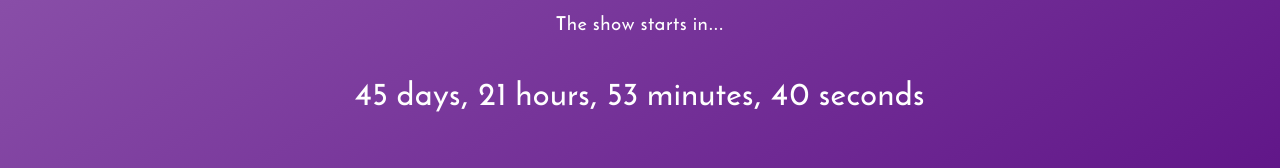
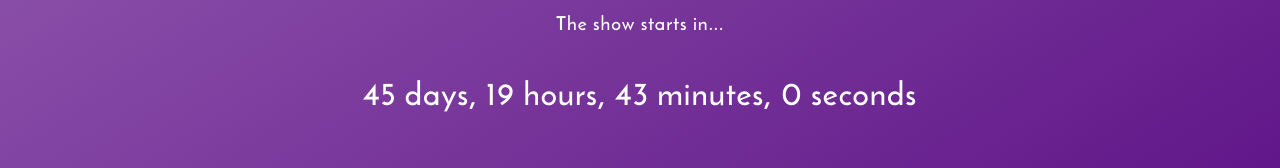
Before and after one commit to SaalikLok/diwali2017, a React (Create React App) app: page / in a window 1280 px wide. Shown: the part 417-585 px from the top of the page. Built offline with nearby package versions, Linux system fonts and the light colour scheme.

Commit message:
minor updates

```diff
--- a/src/FirstCountdown.js
+++ b/src/FirstCountdown.js
@@ -2,7 +2,7 @@ import React, {Component} from 'react';
 import moment from 'moment';
 import './style.css';
 
-const diwaliDate = '2017-11-10 19:10:10';
+const diwaliDate = '2017-11-10 17:00:30';
 const diwaliMoment = moment(diwaliDate, 'YYYY-MM-DD HH:mm:ss').unix();
 let currentMoment = moment().unix();
 
@@ -15,10 +15,10 @@ class FirstCountdown extends Component{
 		this.state = {
 			currentTime: moment().unix(),
 			diffTime: diwaliMoment - currentMoment,
-			diffDay: Math.round(diffTime/86400),
-			diffHour: Math.round((diffTime%86400)/3600),
-			diffMin: Math.round(((diffTime%86400)%3600)/60),
-			diffSec: Math.round(diffTime%60)
+			diffDay: (diffTime/86400),
+			diffHour: ((diffTime%86400)/3600),
+			diffMin: (((diffTime%86400)%3600)/60),
+			diffSec: (diffTime%60)
 		};
 		this.tick = this.tick.bind(this);
 	}
@@ -28,17 +28,15 @@ class FirstCountdown extends Component{
 		this.setState({
 			currentTime: moment().unix(),
 			diffTime: diwaliMoment - this.state.currentTime,
-			diffDay: Math.round(this.state.diffTime/86400),
-			diffSec: Math.round(this.state.diffTime%60)
+			diffDay: (this.state.diffTime/86400),
+			diffHour: ((this.state.diffTime%86400)/3600),
+			diffMin: (((this.state.diffTime%86400)%3600)/60),
+			diffSec: (this.state.diffTime%60)
 		});
 
-		if(this.state.diffMin === 0){
-				this.setState({diffHour: this.state.diffHour - 1});
-		}
-
-		if(this.state.diffSec === 0){
-				this.setState({diffMin: this.state.diffMin - 1});
-		}
+		/*if(this.state.diffSec === 0){
+			this.setState({diffMin: (((diffTime%86400)%3600)/60)});
+		}*/
 	}
 
 	componentDidMount(){
@@ -53,7 +51,7 @@ class FirstCountdown extends Component{
 		return(
 		<div>
       		<h3>The show starts in...</h3>
-      		<h3 className="large">{this.state.diffDay} days, {this.state.diffHour} hours, {this.state.diffMin} minutes, {this.state.diffSec} seconds</h3>
+      		<h3 className="large">{Math.round(this.state.diffDay)} days, {Math.round(this.state.diffHour)} hours, {Math.round(this.state.diffMin)} minutes, {Math.round(this.state.diffSec)} seconds</h3>
 		</div>
 		)
 	}
```
